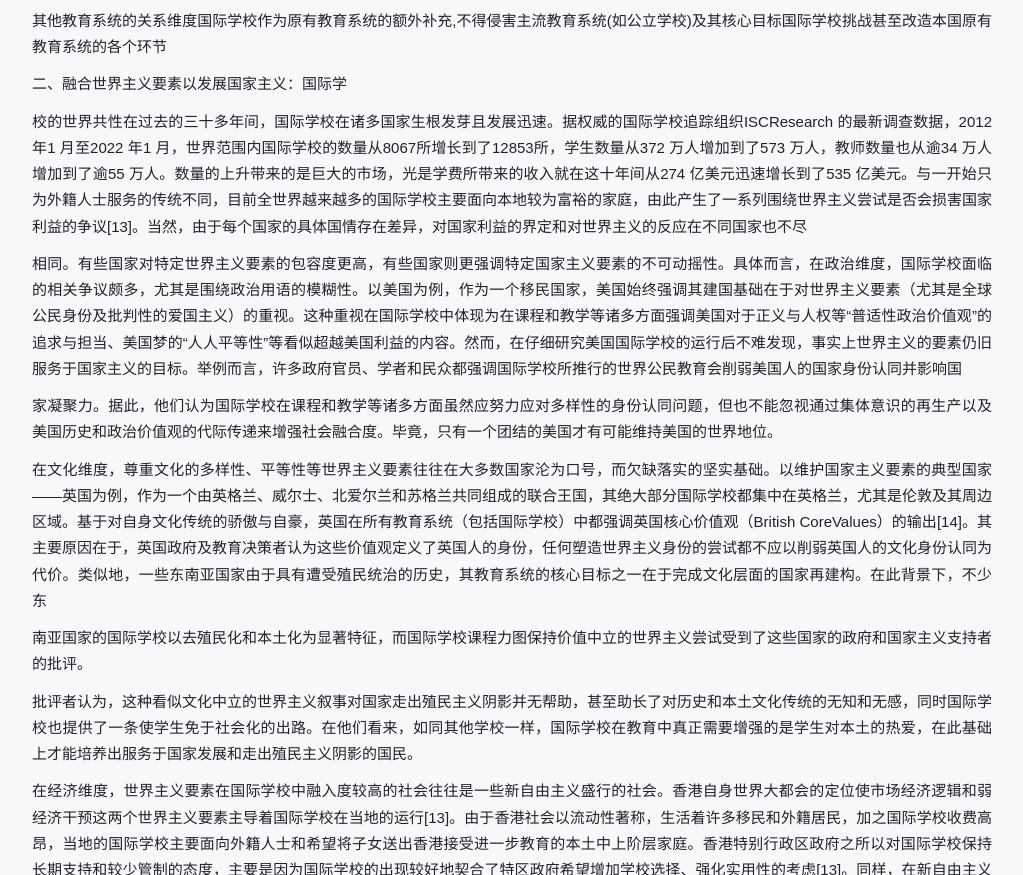
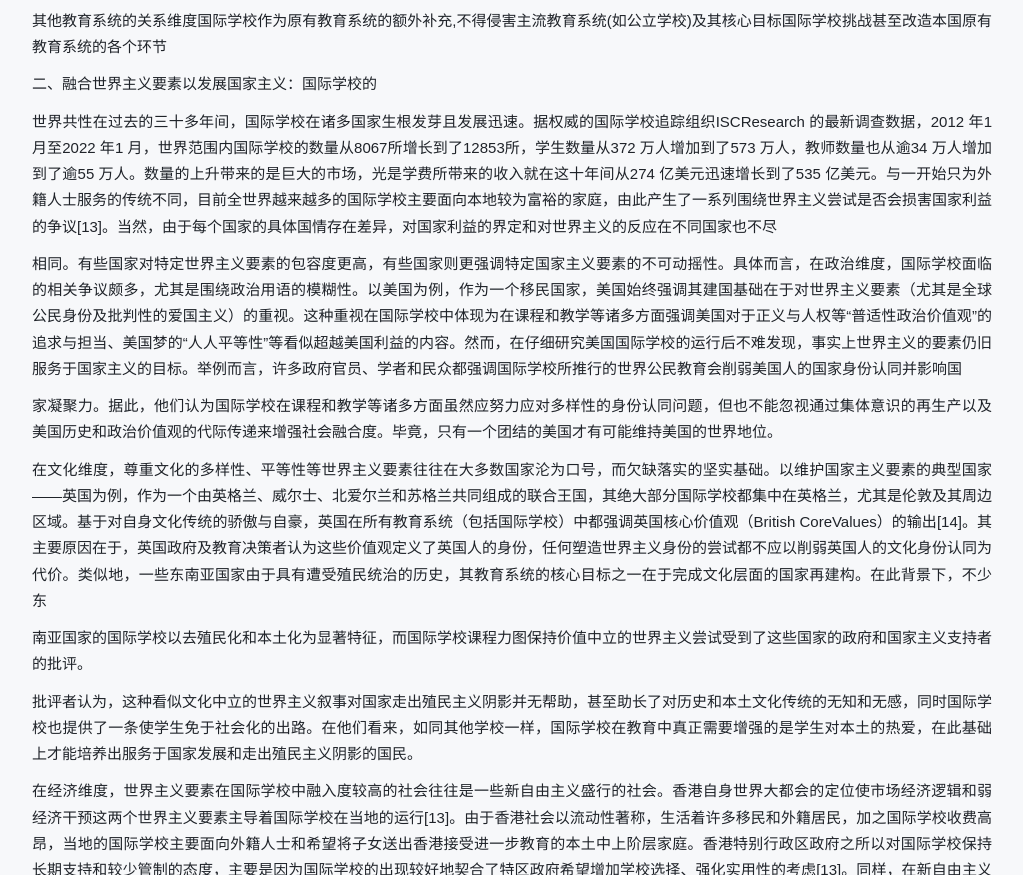
Before and after one commit to Sukaman/lit-archive, a plain HTML site: page papers/17.html in a window 1280 px wide. Shown: the part 2126-3001 px from the top of the page, without its empty margins (128-1151 px from the left). Drawn offline with Linux system fonts and the light colour scheme.

Commit message:
update archive with subpages

```diff
--- a/papers/17.html
+++ b/papers/17.html
@@ -55,8 +55,8 @@ footer{color:#999;font-size:12px;text-align:center;padding:24px 0 40px}
 <p><span id="s-17-S55" class="sent">表1</span></p>
 <p><span id="s-17-S56" class="sent">不同维度下国际学校的国家主义与世界主义要素国家主义世界主义政治维度确保本国的国家安全不受危害强调国家公民身份重视爱国主义教育本国的国家安全不得侵犯其他国家的安全强调全球公民身份反对盲目的爱国主义教育文化维度传承和弘扬本国文化强调文化自信强调世界文化的多样性、平等性与文化间的相互尊重反对文化排外经济维度大政府及强经济干预政府调控和管制市场经济逻辑小政府及弱经济干预市场经济逻辑主导课程与教育评价维度强调本国教育体系及其评价机制的独特性,力图建构具有本国特色的教育模式反对迎合世界性的评价标准(如经合组织推行的“国际学生能力评估计划”)和教育导向强调发展富有本国特色的教育课程强调教育体系的国际化强调世界性评价标准和教育导向的普适性强调教育课程的世界普适性,弱化课程的国家特性与本土</span></p>
 <p><span id="s-17-S57" class="sent">其他教育系统的关系维度国际学校作为原有教育系统的额外补充,不得侵害主流教育系统(如公立学校)及其核心目标国际学校挑战甚至改造本国原有教育系统的各个环节</span></p>
-<p><span id="s-17-S58" class="sent">二、融合世界主义要素以发展国家主义：国际学</span></p>
-<p><span id="s-17-S59" class="sent">校的世界共性在过去的三十多年间，国际学校在诸多国家生根发芽且发展迅速。</span><span id="s-17-S60" class="sent">据权威的国际学校追踪组织ISCResearch 的最新调查数据，2012 年1 月至2022 年1 月，世界范围内国际学校的数量从8067所增长到了12853所，学生数量从372 万人增加到了573 万人，教师数量也从逾34 万人增加到了逾55 万人。</span><span id="s-17-S61" class="sent">数量的上升带来的是巨大的市场，光是学费所带来的收入就在这十年间从274 亿美元迅速增长到了535 亿美元。</span><span id="s-17-S62" class="sent">与一开始只为外籍人士服务的传统不同，目前全世界越来越多的国际学校主要面向本地较为富裕的家庭，由此产生了一系列围绕世界主义尝试是否会损害国家利益的争议[13]。</span><span id="s-17-S63" class="sent">当然，由于每个国家的具体国情存在差异，对国家利益的界定和对世界主义的反应在不同国家也不尽</span></p>
+<p><span id="s-17-S58" class="sent">二、融合世界主义要素以发展国家主义：国际学校的</span></p>
+<p><span id="s-17-S59" class="sent">世界共性在过去的三十多年间，国际学校在诸多国家生根发芽且发展迅速。</span><span id="s-17-S60" class="sent">据权威的国际学校追踪组织ISCResearch 的最新调查数据，2012 年1 月至2022 年1 月，世界范围内国际学校的数量从8067所增长到了12853所，学生数量从372 万人增加到了573 万人，教师数量也从逾34 万人增加到了逾55 万人。</span><span id="s-17-S61" class="sent">数量的上升带来的是巨大的市场，光是学费所带来的收入就在这十年间从274 亿美元迅速增长到了535 亿美元。</span><span id="s-17-S62" class="sent">与一开始只为外籍人士服务的传统不同，目前全世界越来越多的国际学校主要面向本地较为富裕的家庭，由此产生了一系列围绕世界主义尝试是否会损害国家利益的争议[13]。</span><span id="s-17-S63" class="sent">当然，由于每个国家的具体国情存在差异，对国家利益的界定和对世界主义的反应在不同国家也不尽</span></p>
 <p><span id="s-17-S64" class="sent">相同。</span><span id="s-17-S65" class="sent">有些国家对特定世界主义要素的包容度更高，有些国家则更强调特定国家主义要素的不可动摇性。</span><span id="s-17-S66" class="sent">具体而言，在政治维度，国际学校面临的相关争议颇多，尤其是围绕政治用语的模糊性。</span><span id="s-17-S67" class="sent">以美国为例，作为一个移民国家，美国始终强调其建国基础在于对世界主义要素（尤其是全球公民身份及批判性的爱国主义）的重视。</span><span id="s-17-S68" class="sent">这种重视在国际学校中体现为在课程和教学等诸多方面强调美国对于正义与人权等“普适性政治价值观”的追求与担当、美国梦的“人人平等性”等看似超越美国利益的内容。</span><span id="s-17-S69" class="sent">然而，在仔细研究美国国际学校的运行后不难发现，事实上世界主义的要素仍旧服务于国家主义的目标。</span><span id="s-17-S70" class="sent">举例而言，许多政府官员、学者和民众都强调国际学校所推行的世界公民教育会削弱美国人的国家身份认同并影响国</span></p>
 <p><span id="s-17-S71" class="sent">家凝聚力。</span><span id="s-17-S72" class="sent">据此，他们认为国际学校在课程和教学等诸多方面虽然应努力应对多样性的身份认同问题，但也不能忽视通过集体意识的再生产以及美国历史和政治价值观的代际传递来增强社会融合度。</span><span id="s-17-S73" class="sent">毕竟，只有一个团结的美国才有可能维持美国的世界地位。</span></p>
 <p><span id="s-17-S74" class="sent">在文化维度，尊重文化的多样性、平等性等世界主义要素往往在大多数国家沦为口号，而欠缺落实的坚实基础。</span><span id="s-17-S75" class="sent">以维护国家主义要素的典型国家——英国为例，作为一个由英格兰、威尔士、北爱尔兰和苏格兰共同组成的联合王国，其绝大部分国际学校都集中在英格兰，尤其是伦敦及其周边区域。</span><span id="s-17-S76" class="sent">基于对自身文化传统的骄傲与自豪，英国在所有教育系统（包括国际学校）中都强调英国核心价值观（British CoreValues）的输出[14]。</span><span id="s-17-S77" class="sent">其主要原因在于，英国政府及教育决策者认为这些价值观定义了英国人的身份，任何塑造世界主义身份的尝试都不应以削弱英国人的文化身份认同为代价。</span><span id="s-17-S78" class="sent">类似地，一些东南亚国家由于具有遭受殖民统治的历史，其教育系统的核心目标之一在于完成文化层面的国家再建构。</span><span id="s-17-S79" class="sent">在此背景下，不少东</span></p>
```
